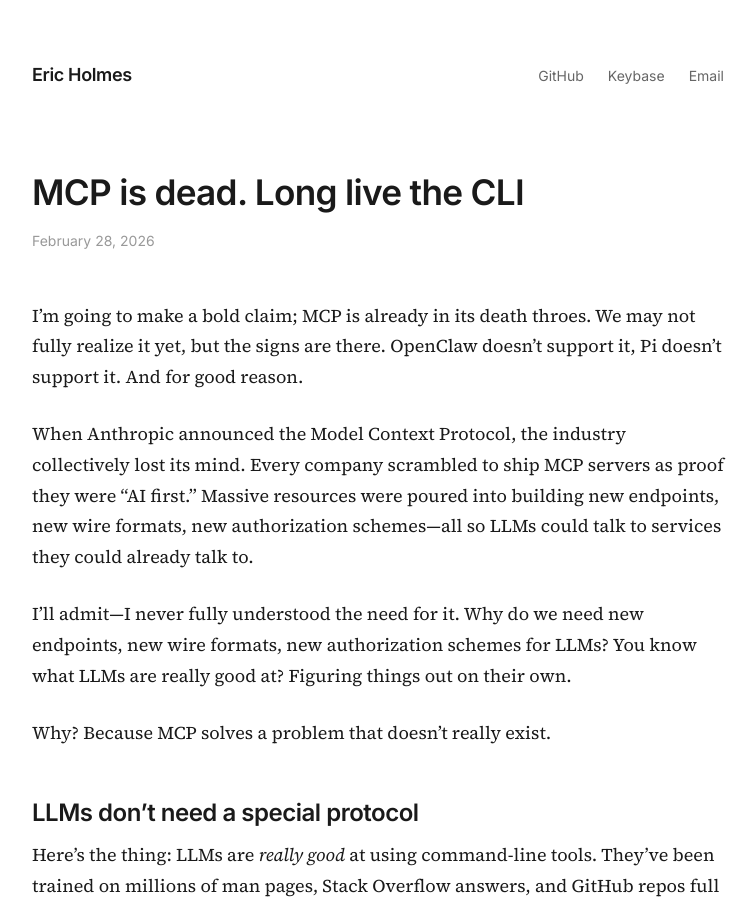
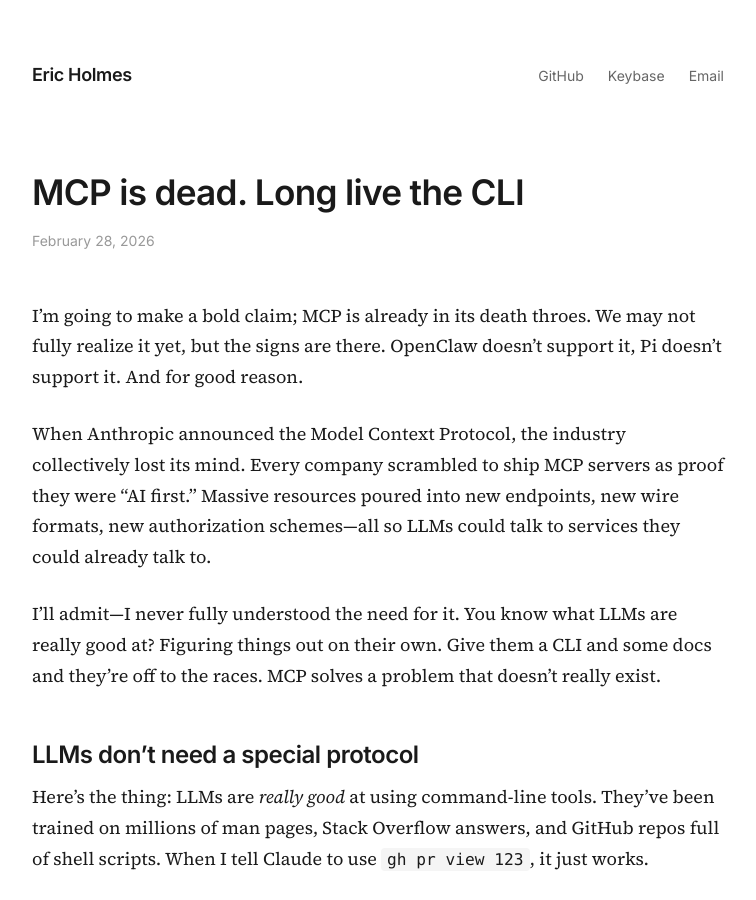
Before and after one commit to ejholmes/ejholmes.github.io, a Jekyll site: the page built from _posts/2026-02-28-mcp-is-dead-long-live-the-cli.md, in a window 1280 px wide and 900 px high. Shown: the whole window, without its empty margins (262-1018 px from the left). Built offline with Jekyll 4.4.1, drawn with Linux system fonts in a browser that asks for light colours.

Commit message:
Fix flow in intro paragraphs

```diff
--- a/_posts/2026-02-28-mcp-is-dead-long-live-the-cli.md
+++ b/_posts/2026-02-28-mcp-is-dead-long-live-the-cli.md
@@ -5,11 +5,9 @@
 
 I'm going to make a bold claim; MCP is already in its death throes. We may not fully realize it yet, but the signs are there. OpenClaw doesn't support it, Pi doesn't support it. And for good reason.
 
-When Anthropic announced the Model Context Protocol, the industry collectively lost its mind. Every company scrambled to ship MCP servers as proof they were "AI first." Massive resources were poured into building new endpoints, new wire formats, new authorization schemes—all so LLMs could talk to services they could already talk to.
+When Anthropic announced the Model Context Protocol, the industry collectively lost its mind. Every company scrambled to ship MCP servers as proof they were "AI first." Massive resources poured into new endpoints, new wire formats, new authorization schemes—all so LLMs could talk to services they could already talk to.
 
-I'll admit—I never fully understood the need for it. Why do we need new endpoints, new wire formats, new authorization schemes for LLMs? You know what LLMs are really good at? Figuring things out on their own.
-
-Why? Because MCP solves a problem that doesn't really exist.
+I'll admit—I never fully understood the need for it. You know what LLMs are really good at? Figuring things out on their own. Give them a CLI and some docs and they're off to the races. MCP solves a problem that doesn't really exist.
 
 ## LLMs don't need a special protocol
 
```
